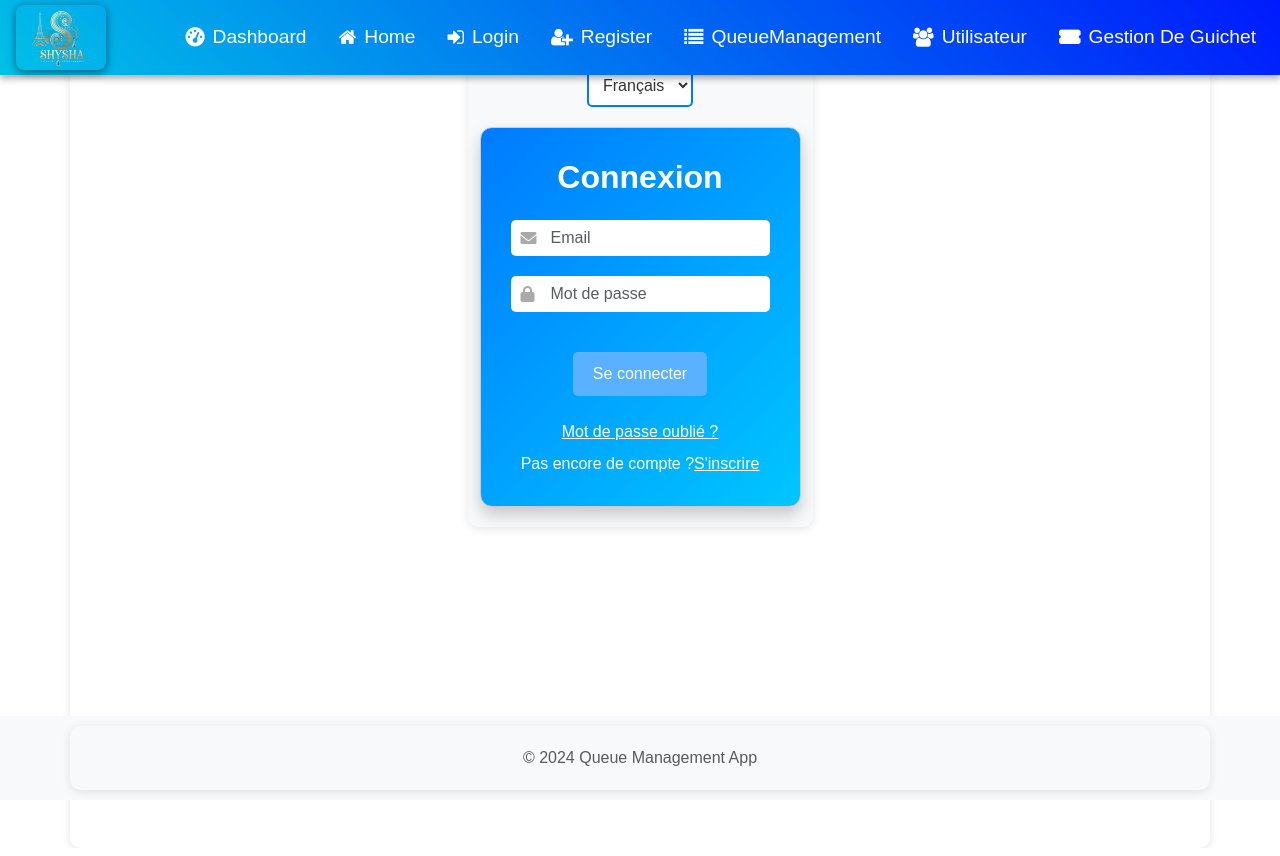
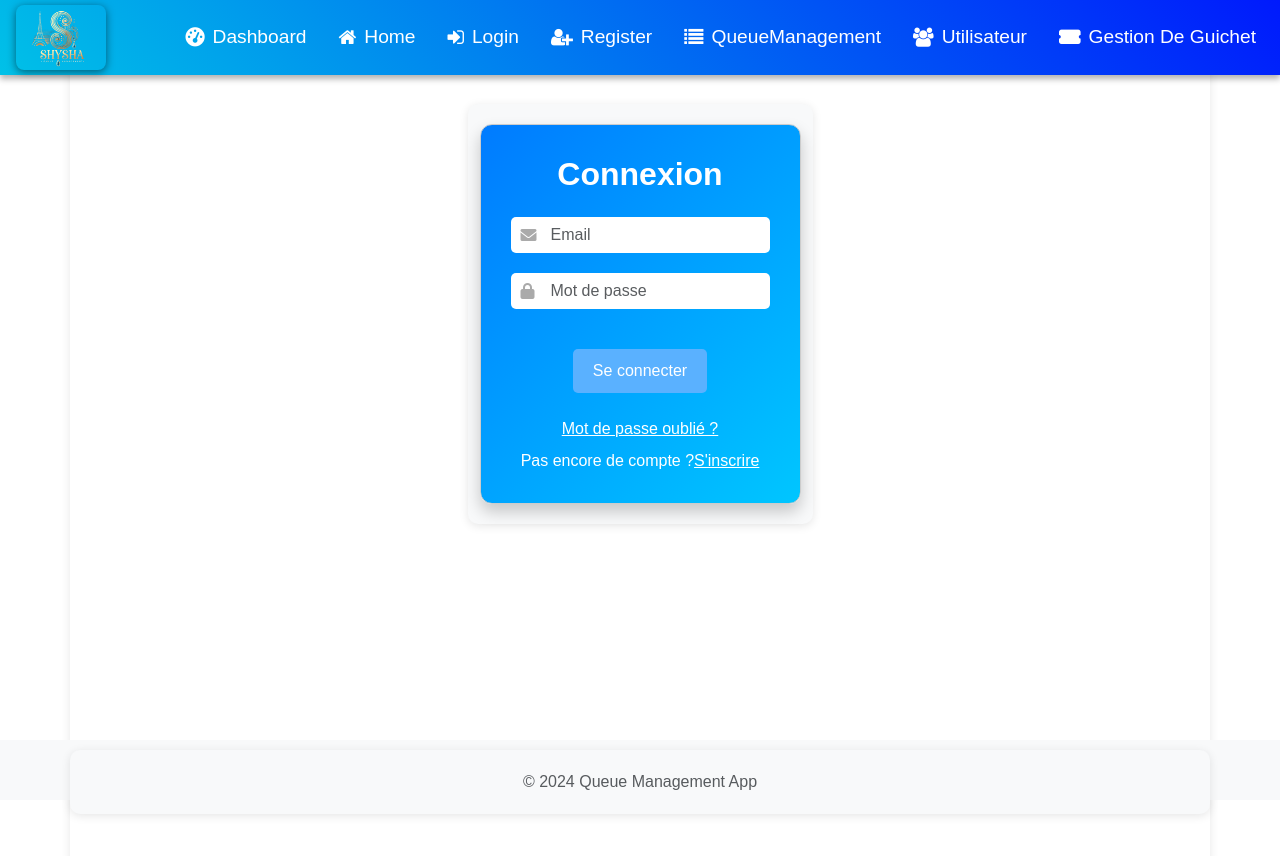
Before and after one commit to shyshasy/Frontent_certification_project, a Vue app: page /login in a window 1280 px wide. Shown: the top 856 px of the page. Built offline with nearby package versions, Linux system fonts and the light colour scheme.

Commit message:
fix(footer): resolve content overlap by adding padding-bottom to page content

```diff
--- a/src/App.vue
+++ b/src/App.vue
@@ -2,13 +2,6 @@
   <div id="app">
     <Header @language-changed="changeLanguage" />
     <div class="container">
-      <div class="language-selector-container">
-        <select @change="changeLanguage($event.target.value)" class="language-selector">
-          <option value="fr">Français</option>
-          <option value="en">English</option>
-          <option value="ar">العربية</option>
-        </select>
-      </div>
       <router-view />
     </div>
     <Footer />
@@ -26,11 +19,7 @@ export default {
     Header,
     Footer,
   },
-  methods: {
-    changeLanguage(lang) {
-      this.$i18n.locale = lang; // Change la langue dans vue-i18n
-    },
-  },
+
 };
 </script>
 
@@ -50,8 +39,9 @@ export default {
   display: flex;
   flex-direction: column;
   align-items: center;
+  justify-content: flex-start; /* Alignement vertical, au-dessus */
   padding: 20px;
-  padding-top: 80px; /* Compense la hauteur de la barre de navigation */
+  padding-top: 40px;
 }
 
 .language-selector-container {
@@ -66,6 +56,7 @@ export default {
   background-color: #ffffff;
   color: #333;
   transition: border-color 0.3s;
+  width: 100%; /* Si tu veux que le sélecteur prenne toute la largeur */
 }
 
 .language-selector:hover {
@@ -78,116 +69,15 @@ export default {
 }
 
 .container {
-  width: 100%; /* La largeur prend toute l'écran */
-  background: #f8f9fa; /* Fond léger */
-  padding: 20px; /* Espacement interne */
-  box-shadow: 0 2px 10px rgba(0, 0, 0, 0.1); /* Ombre légère pour profondeur */
-}.container {
-  width: 90%; /* Prend 90% de la largeur de l'écran, laissant 5% de chaque côté */
-  max-width: 1200px; /* Largeur maximale pour ne pas trop étirer sur les écrans larges */
-  background: #f8f9fa; /* Fond léger */
+  width: 90%; /* 90% de la largeur de l'écran */
+  max-width: 1200px;
+  background: #f8f9fa;
   border-radius: 10px;
-  padding: 20px; /* Espacement interne */
-  box-shadow: 0 2px 10px rgba(0, 0, 0, 0.1); /* Ombre légère */
-  margin-left: auto; /* Centre la boîte horizontalement */
-  margin-right: auto; /* Centre la boîte horizontalement */
+  padding: 20px;
+  box-shadow: 0 2px 10px rgba(0, 0, 0, 0.1);
+  margin-left: auto;
+  margin-right: auto;
+  margin-top: 20px;
 }
 
-
-.language-selector-container {
-  margin-bottom: 20px; /* Espacement sous le sélecteur de langue */
-}
-
-.language-selector {
-  padding: 10px;
-  font-size: 16px;
-  border: 2px solid #007bff; /* Couleur vive pour le contour */
-  background-color: #ffffff; /* Fond blanc */
-  color: #333; /* Couleur du texte */
-  transition: border-color 0.3s; /* Transition douce pour le contour */
-}
-
-.language-selector:hover {
-  border-color: #0056b3; /* Changement de couleur au survol */
-}
-
-.language-selector:focus {
-  outline: none; /* Retire le contour par défaut */
-  border-color: #0056b3; /* Couleur de contour lors de la mise au point */
-}
-
-.container {
-  width: 100%; /* La largeur prend toute l'écran */
-  background: #f8f9fa; /* Fond léger */
-  border-radius: 10px; /* Coins arrondis pour un effet doux */
-  padding: 20px; /* Espacement interne */
-  box-shadow: 0 2px 10px rgba(0, 0, 0, 0.1); /* Ombre légère pour profondeur */
-}
-
-.language-selector-container {
-  margin-bottom: 20px; /* Espacement sous le sélecteur de langue */
-}
-
-.language-selector {
-  padding: 10px;
-  font-size: 16px;
-  border-radius: 5px;
-  border: 2px solid #007bff; /* Couleur vive pour le contour */
-  background-color: #ffffff; /* Fond blanc */
-  color: #333; /* Couleur du texte */
-  transition: border-color 0.3s; /* Transition douce pour le contour */
-}
-
-.language-selector:hover {
-  border-color: #0056b3; /* Changement de couleur au survol */
-}
-
-.language-selector:focus {
-  outline: none; /* Retire le contour par défaut */
-  border-color: #0056b3; /* Couleur de contour lors de la mise au point */
-}
-
-#app {
-  font-family: 'Arial', sans-serif; /* Police simple et moderne */
-  text-align: center;
-  color: #333; /* Couleur du texte */
-  background-color: #ffffff; /* Fond blanc pour une sensation d'espace */
-  min-height: 100vh; /* Remplir tout l'écran */
-  display: flex;
-  flex-direction: column; /* Alignement vertical */
-  align-items: center; /* Centrage horizontal */
-  padding: 20px; /* Espacement autour de l'application */
-}
-
-.container {
-  width: 100%;
-  max-width: 800px; /* Largeur maximale pour un design propre */
-  background: #f8f9fa; /* Fond léger */
-  border-radius: 10px; /* Coins arrondis pour un effet doux */
-  padding: 20px; /* Espacement interne */
-  box-shadow: 0 2px 10px rgba(0, 0, 0, 0.1); /* Ombre légère pour profondeur */
-}
-
-.language-selector-container {
-  margin-bottom: 20px; /* Espacement sous le sélecteur de langue */
-}
-
-.language-selector {
-  padding: 10px;
-  font-size: 16px;
-  border-radius: 5px;
-  border: 2px solid #007bff; /* Couleur vive pour le contour */
-  background-color: #ffffff; /* Fond blanc */
-  color: #333; /* Couleur du texte */
-  transition: border-color 0.3s; /* Transition douce pour le contour */
-}
-
-.language-selector:hover {
-  border-color: #0056b3; /* Changement de couleur au survol */
-}
-
-.language-selector:focus {
-  outline: none; /* Retire le contour par défaut */
-  border-color: #0056b3; /* Couleur de contour lors de la mise au point */
-}
 </style>
--- a/src/components/Layout/Footer.vue
+++ b/src/components/Layout/Footer.vue
@@ -1,4 +1,7 @@
 <template>
+    <div class="page-content">
+        <!-- Votre contenu principal ici -->
+    </div>
     <footer class="footer">
         <div class="container">
             <span class="text-muted">© 2024 Queue Management App</span>
@@ -11,22 +14,25 @@ export default {};
 </script>
 
 <style scoped>
+.page-content {
+    padding-bottom: 60px; /* Ajoutez un padding équivalent à la hauteur du footer */
+}
+
 .footer {
     position: fixed;
     left: 0;
     bottom: 0;
-    width: 100%; /* Prend toute la largeur de l'écran */
+    width: 100%;
     text-align: center;
     background-color: #f8f9fa;
     padding: 10px 0;
-    border-radius: 0; /* Force l'absence de bord arrondi */
+    border-radius: 0;
+    height: 60px; /* Spécifiez la hauteur du footer */
 }
 
 .container {
-    width: 100%; /* S'assure que le conteneur du footer prend également toute la largeur */
-    margin: 0 auto; /* Centre le contenu horizontalement */
+    width: 100%;
+    margin: 0 auto;
 }
 
-
-
 </style>
--- a/src/components/Layout/Home.vue
+++ b/src/components/Layout/Home.vue
@@ -77,12 +77,12 @@
             <h2>Avis de Nos Utilisateurs</h2>
             <div class="testimonial-container">
                 <div class="testimonial">
-                    <img src="/public/User1.webp" alt="Utilisateur 1" />
+                    <img src="/User1.webp" alt="Utilisateur 1" />
                     <p>"Une expérience exceptionnelle! La gestion de la file d'attente n'a jamais été aussi facile."</p>
                     <h4>Marie Dupont</h4>
                 </div>
                 <div class="testimonial">
-                    <img src="/public/User2.webp" alt="Utilisateur 2" />
+                    <img src="/User2.webp" alt="Utilisateur 2" />
                     <p>"Grâce à cette application, j'ai pu réduire le temps d'attente de mes clients."</p>
                     <h4>Jean Martin</h4>
                 </div>
```
Also changed, not shown: src/router/index.js (+5 -5 lines).
